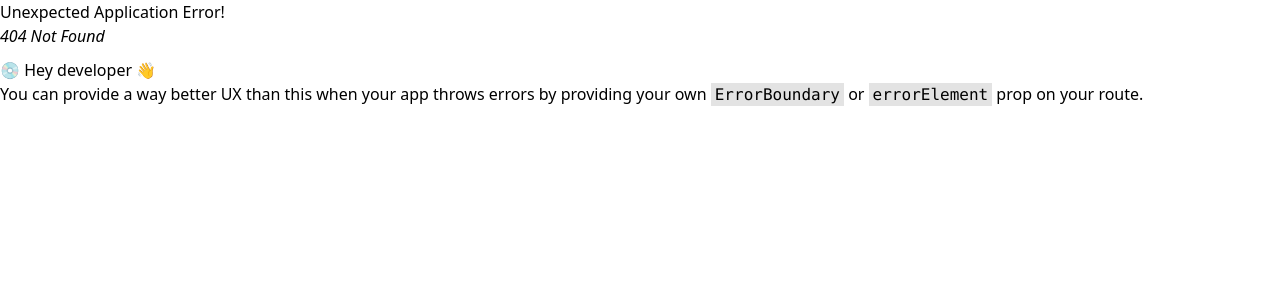
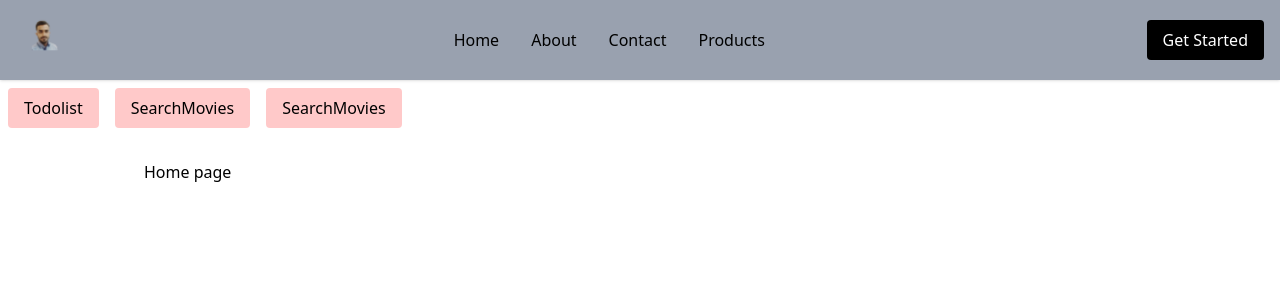
Before and after one commit to Shafee-ee/consoleStatements, a React (Vite) app in the folder my-react-app/: page / in a window 1280 px wide. Before the commit this address had no page. Shown: the top 300 px of the page. Built offline with nearby package versions, Linux system fonts and the light colour scheme.

Commit message:
fix: tailwindCss prefixer issue

```diff
--- a/my-react-app/src/App.jsx
+++ b/my-react-app/src/App.jsx
@@ -62,10 +62,11 @@ function App() {
       {
         element: <AppLayout />,
         children: [
+
           { path: "/about", element: <About /> },
           { path: "/contact", element: <Contact /> },
           { path: "/products", element: <Products /> },
-          { path: "/home", element: <Home /> },
+          { path: "/", element: <Home /> },
           { path: "/todoList", element: <Todolist /> },
           { path: "SearchMovies", element: <SearchMovies /> },
           { path: "StopWatchUseRef", element: <StopWatchUseRef /> }
--- a/my-react-app/src/components/StopWatchUseRef.jsx
+++ b/my-react-app/src/components/StopWatchUseRef.jsx
@@ -22,10 +22,12 @@ const StopWatchUseRef = () => {
 
     return (
         <div className='py-5 bg-gray-300 flex flex-col items-center justify-center mx-auto w-full'>
-            <h1 className='my-10 bg-gray-200 text-yellow-500 py-2 px-5 rounded'>Counter <span className='text-green-800'>:</span> <span>{count}</span></h1>
+            <h1 className='my-10 bg-gray-200 text-yellow-500 py-2 px-5 rounded'>Counter <span className='animate-blink text-green-800'>:</span> <span>{count}</span></h1>
             <div>
+                <h1><span className="animate-blink">This blinks</span></h1>
+
                 <button className='px-4 py-2 bg-green-800 text-white mx-2' onClick={handleStart}>Start</button>
-                <button className='px-4 py-2 bg-red-800 text-white mx-2' onClick={handleStop}>Stop</button>
+                <button className='px-4 py-2 ShafeeRed text-white mx-2' onClick={handleStop}>Stop</button>
                 <button className='px-4 py-2 bg-blue-800 text-white mx-2' onClick={handleClear}>Clear</button>
             </div>
 
--- a/my-react-app/src/index.css
+++ b/my-react-app/src/index.css
@@ -1 +1,4 @@
 @import "tailwindcss";
+@tailwind base;
+@tailwind components;
+@tailwind utilities;
--- a/my-react-app/tailwind.config.js
+++ b/my-react-app/tailwind.config.js
@@ -6,7 +6,10 @@ module.exports = {
     ],
     theme: {
         extend: {
-            animation: {
+
+            colors: {
+                shafeeRed: '#ff0033',
+            }, animation: {
                 blink: 'blink 1s step-start infinite',
             },
             keyframes: {
```
